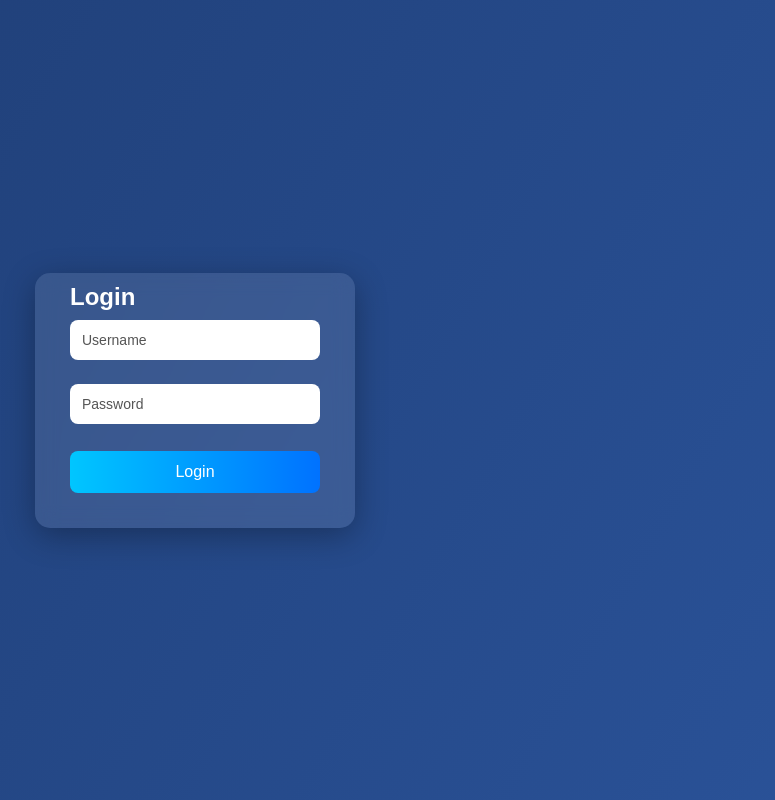
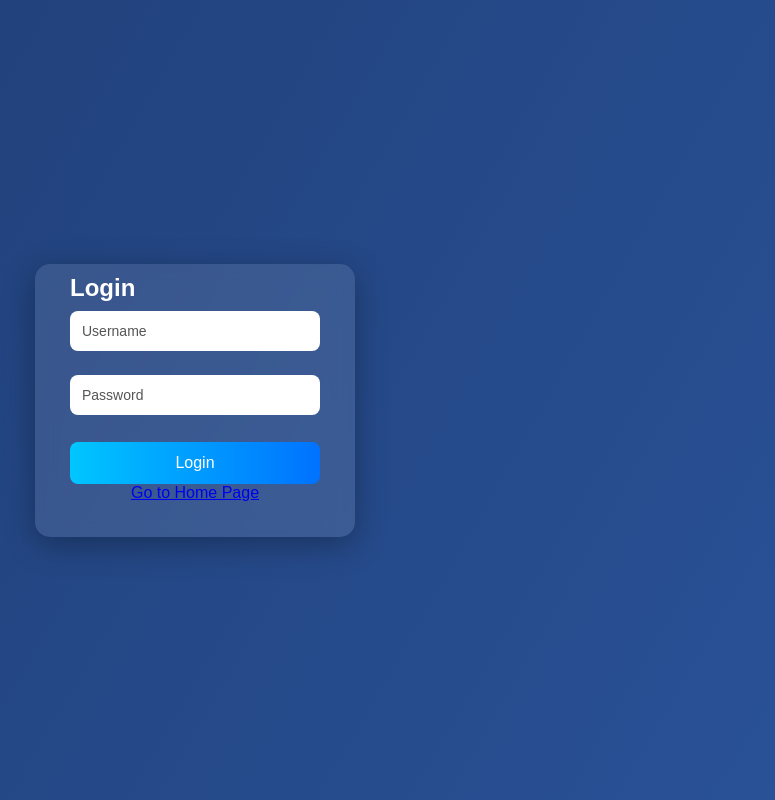
Before and after one commit to methuliahangama/cbc-frontend, a React (Vite) app: page /login in a window 1280 px wide. Shown: the whole page, without its empty margins (445-1220 px from the left). Built offline with nearby package versions, Linux system fonts and the light colour scheme.

Commit message:
create goto home page link

```diff
--- a/src/pages/loginPage.jsx
+++ b/src/pages/loginPage.jsx
@@ -1,3 +1,4 @@
+import { Link } from "react-router-dom";
 import "./loginPage.css";
 
 export default function LoginPage() {
@@ -8,6 +9,7 @@
         <input type="text" placeholder="Username" />
         <input type="password" placeholder="Password" />
         <button>Login</button>
+        <Link to="/" className="home-link">Go to Home Page</Link>
       </div>
     </div>
   );
```
